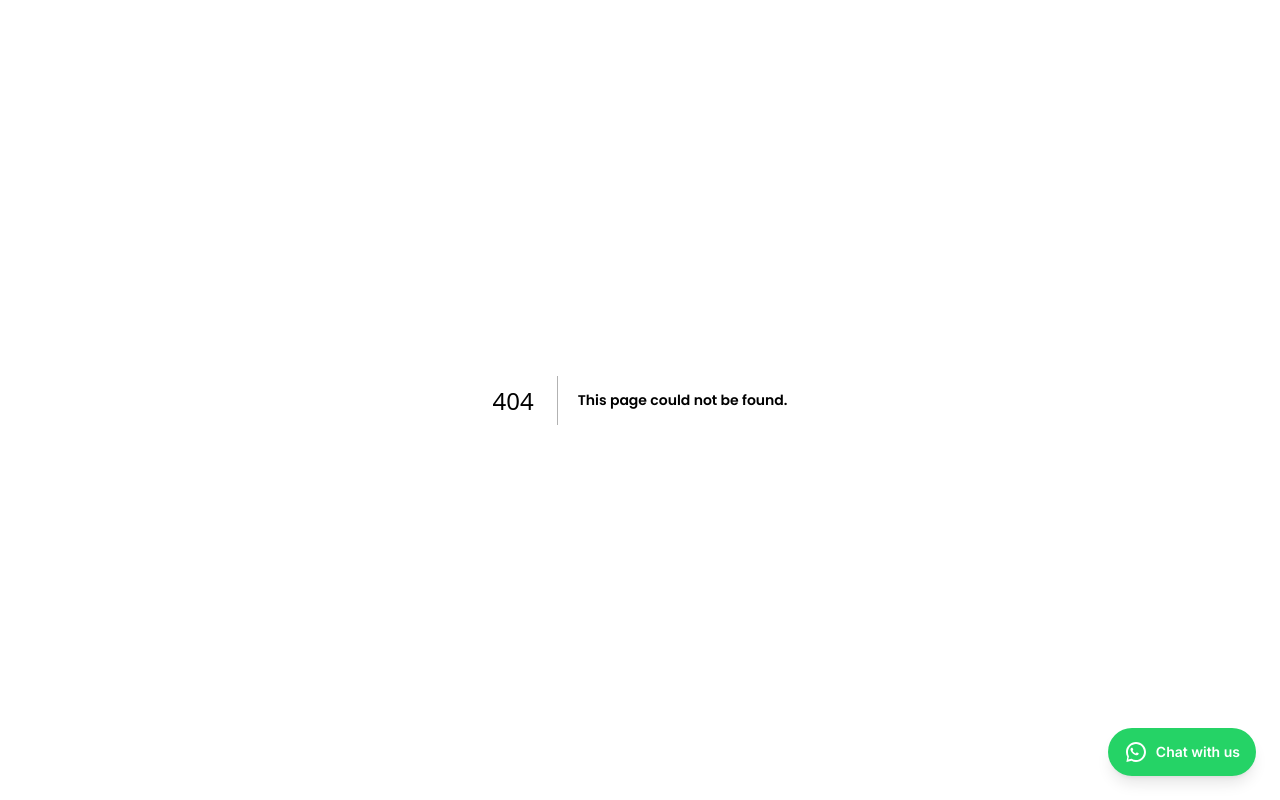
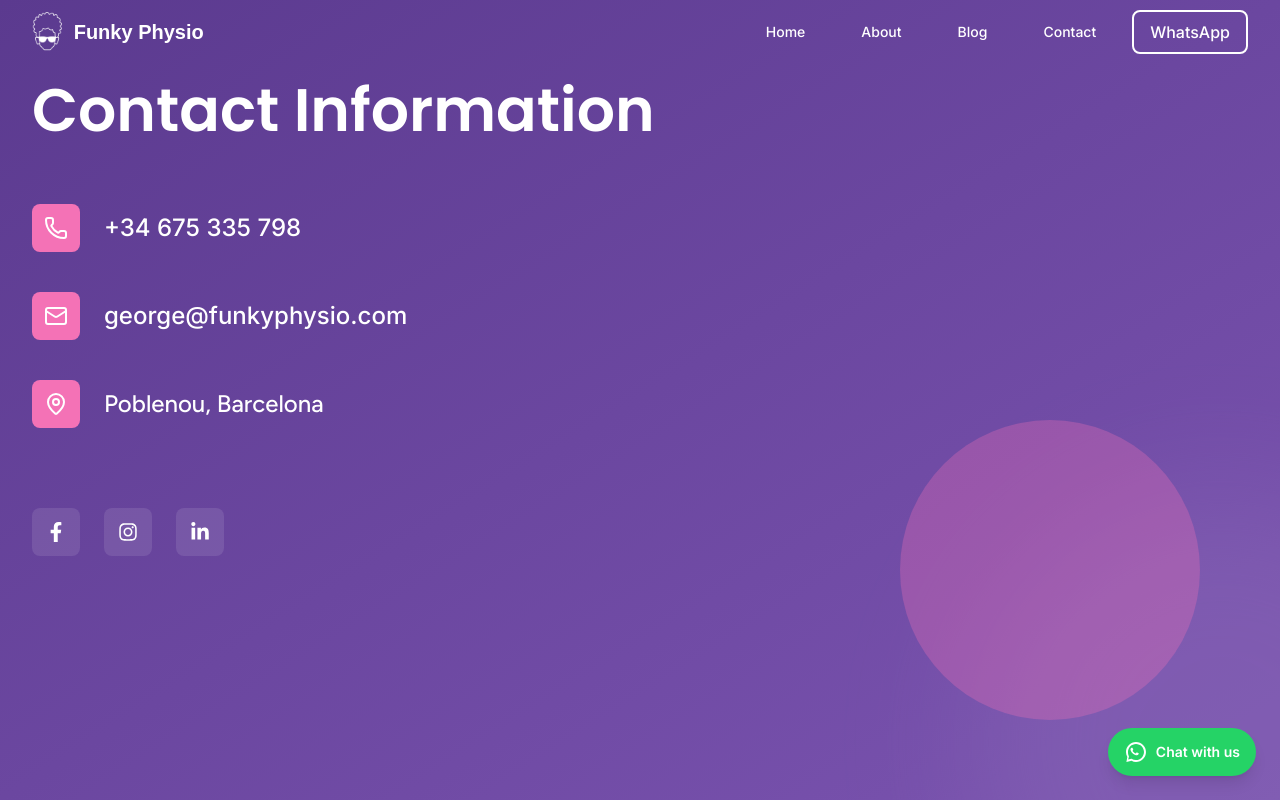
Before and after one commit to georgioanastasiou/FunkyPhysio, a Next.js app: page /contact in a window 1280 px wide. Before the commit this address had no page. Shown: the top 800 px of the page. Built offline with nearby package versions, Linux system fonts and the light colour scheme; a web font is replaced by a local one.

Commit message:
Fix build error - restore contact page and install react-icons

```diff
--- a/package.json
+++ b/package.json
@@ -35,6 +35,7 @@
     "next-sanity": "^11.6.12",
     "react": "^18.3.1",
     "react-dom": "^18.3.1",
+    "react-icons": "^5.5.0",
     "sanity": "^4.22.0",
     "sanity-plugin-hotspot-array": "^3.0.1",
     "stripe": "^20.0.0",
--- /dev/null
+++ b/src/app/contact/page.tsx
@@ -0,0 +1,92 @@
+'use client';
+
+import { Phone, Mail, MapPin } from 'lucide-react';
+import { FaFacebookF, FaInstagram, FaLinkedinIn } from 'react-icons/fa';
+
+export default function Contact() {
+  return (
+    <section className="min-h-screen bg-gradient-to-br from-[#5B3A8F] via-[#6B47A0] to-[#7B54B0] relative overflow-hidden">
+      {/* Decorative circles */}
+      <div className="absolute bottom-0 right-0 w-[500px] h-[500px] bg-[#8B6BB8] rounded-full opacity-40 blur-3xl -mb-48 -mr-48"></div>
+      <div className="absolute bottom-20 right-20 w-[300px] h-[300px] bg-pink-400 rounded-full opacity-30"></div>
+
+      <div className="relative z-10 max-w-7xl mx-auto px-4 sm:px-6 lg:px-8 py-20">
+        {/* Contact Information */}
+        <div className="max-w-2xl">
+          <h1 className="text-white text-5xl md:text-6xl font-bold mb-16 font-poppins">
+            Contact Information
+          </h1>
+
+          <div className="space-y-10">
+            {/* Phone */}
+            <div className="flex items-center gap-6">
+              <div className="flex-shrink-0">
+                <div className="w-12 h-12 bg-pink-400 rounded-lg flex items-center justify-center">
+                  <Phone className="w-6 h-6 text-white" />
+                </div>
+              </div>
+              <div>
+                <a href="tel:+34675335798" className="text-white text-2xl font-medium hover:text-pink-300 transition-colors">
+                  +34 675 335 798
+                </a>
+              </div>
+            </div>
+
+            {/* Email */}
+            <div className="flex items-center gap-6">
+              <div className="flex-shrink-0">
+                <div className="w-12 h-12 bg-pink-400 rounded-lg flex items-center justify-center">
+                  <Mail className="w-6 h-6 text-white" />
+                </div>
+              </div>
+              <div>
+                <a href="mailto:george@funkyphysio.com" className="text-white text-2xl font-medium hover:text-pink-300 transition-colors">
+                  george@funkyphysio.com
+                </a>
+              </div>
+            </div>
+
+            {/* Location */}
+            <div className="flex items-center gap-6">
+              <div className="flex-shrink-0">
+                <div className="w-12 h-12 bg-pink-400 rounded-lg flex items-center justify-center">
+                  <MapPin className="w-6 h-6 text-white" />
+                </div>
+              </div>
+              <div>
+                <p className="text-white text-2xl font-medium">
+                  Poblenou, Barcelona
+                </p>
+              </div>
+            </div>
+          </div>
+
+          {/* Social Media */}
+          <div className="mt-20 flex gap-6">
+            <a
+              href="#"
+              className="w-12 h-12 bg-white/10 hover:bg-white/20 rounded-lg flex items-center justify-center transition-colors"
+              aria-label="Facebook"
+            >
+              <FaFacebookF className="w-5 h-5 text-white" />
+            </a>
+            <a
+              href="#"
+              className="w-12 h-12 bg-white/10 hover:bg-white/20 rounded-lg flex items-center justify-center transition-colors"
+              aria-label="Instagram"
+            >
+              <FaInstagram className="w-5 h-5 text-white" />
+            </a>
+            <a
+              href="#"
+              className="w-12 h-12 bg-white/10 hover:bg-white/20 rounded-lg flex items-center justify-center transition-colors"
+              aria-label="LinkedIn"
+            >
+              <FaLinkedinIn className="w-5 h-5 text-white" />
+            </a>
+          </div>
+        </div>
+      </div>
+    </section>
+  );
+}
```
Also changed, not shown: 1 other file (tests, documents, lock files or other folders).
